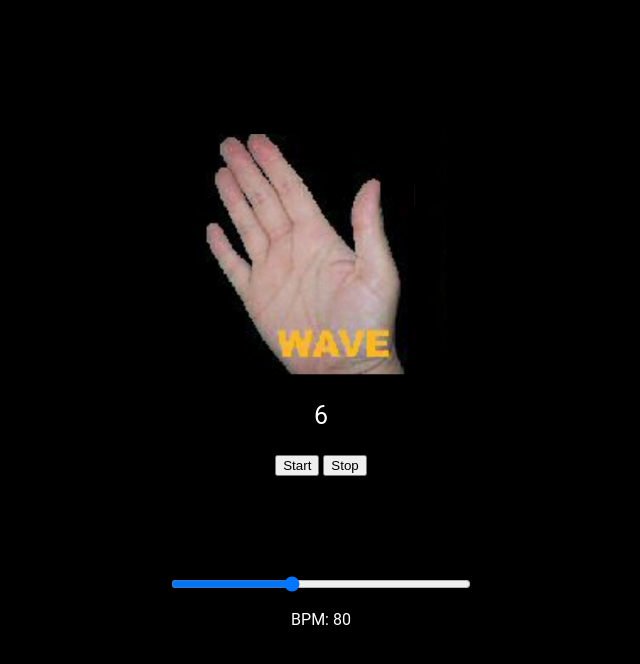
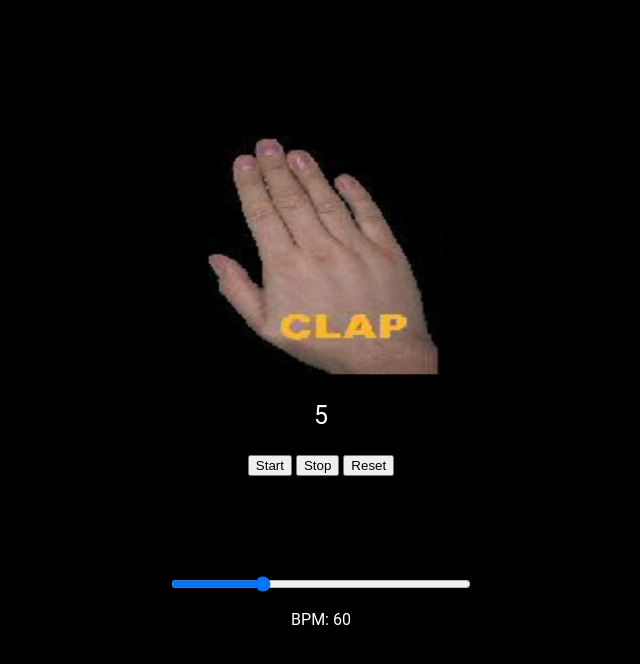
Before and after one commit to sriram-rajendran/sriram-rajendran.github.io, a plain HTML site: page index.html in a window 1280 px wide. Shown: the whole page, without its empty margins (319-959 px from the left). Drawn offline with Linux system fonts and the light colour scheme.

Commit message:
added reset

```diff
--- a/index.html
+++ b/index.html
@@ -36,11 +36,12 @@
 		<div>
 			<button onclick="startThalam();">Start</button>
 			<button onclick="stopThalam();">Stop</button>
+			<button onclick="resetThalam();">Reset</button>
 		</div>
 
 
-		<input type="range" id="myRange" name="myRange" min="1" max="200" step="1" value="80"/>
-		<p id="rangeValue">BPM: 80</p>
+		<input type="range" id="myRange" name="myRange" min="1" max="200" step="1" value="60"/>
+		<p id="rangeValue">BPM: 60</p>
 
 
 		<audio id="tick-sound" src="audio/tick.mp3"></audio>
@@ -79,7 +80,7 @@
 		}
 
 		// Call the updateContent function every second
-		let intervalId = setInterval(updateContent, 750);
+		let intervalId = setInterval(updateContent, 1000);
 		var rangeInput = document.getElementById("myRange");
 		var rangeValue = document.getElementById("rangeValue");
 
@@ -99,7 +100,14 @@
 		}
 
 		function startThalam() {
-			intervalId = setInterval(updateContent, 750);
+			clearInterval(intervalId)
+			intervalId = setInterval(updateContent, (60000 / rangeInput.value));
+		}
+
+		function resetThalam() {
+			clearInterval(intervalId)
+			index = 0
+			intervalId = setInterval(updateContent, (60000 / rangeInput.value));
 		}
 
 
```
